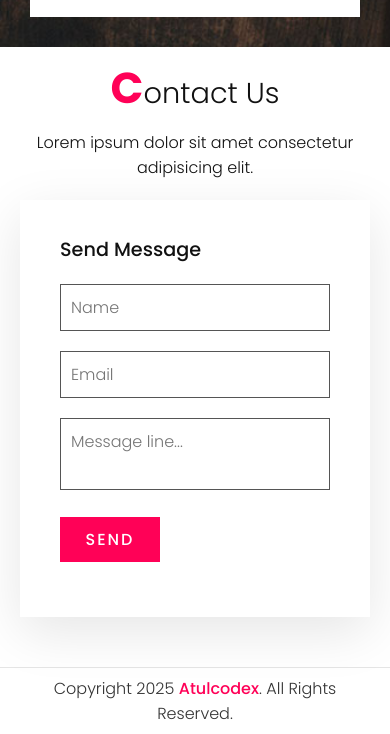
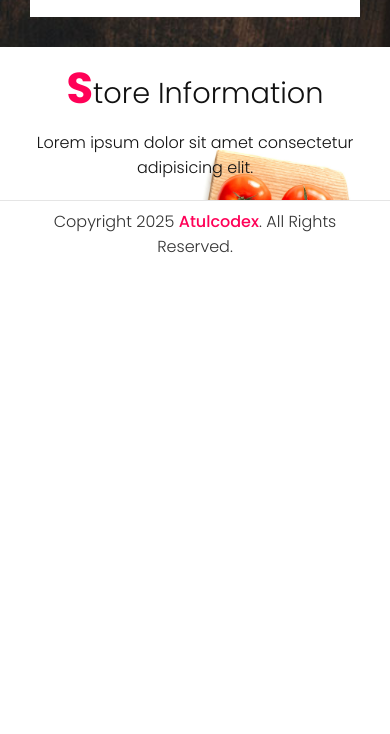
Before and after one commit to AnNamPho/AnNamPho, a plain HTML site: page index.html in a window 390 px wide. Shown: the part 7004-7738 px from the top of the page. After the commit the page ends 7271 px from the top, so only its background shows below. Drawn offline with Linux system fonts and the light colour scheme.

Commit message:
Update index.html
Removed "Contact" box. Changed to "Store Information" instead

```diff
--- a/index.html
+++ b/index.html
@@ -3,7 +3,7 @@
 <head>
 	<meta charset="UTF-8">
 	<meta name="viewport" content="width=device-width, initial-scale=1.0">
-	<title>An Nam Phở | Seattle</title>
+	<title>An Nam Phở | Seattle, WA</title>
 	<link rel="stylesheet" href="style.css">
 </head>
 <body>
@@ -16,7 +16,7 @@
 			<li><a href="#menu" onclick="toggleMenu()">Menu</a></li>
 			<li><a href="#expert" onclick="toggleMenu()">Expert</a></li>
 			<li><a href="#testimonials" onclick="toggleMenu()">Testimonials</a></li>
-			<li><a href="#contact" onclick="toggleMenu()">Contact</a></li>
+			<li><a href="#info" onclick="toggleMenu()">Store Information</a></li>
 		</ul>
 	</header>
 	<section class="banner" id="banner">
@@ -201,26 +201,16 @@
 		</div>
 	</section>
 
-	<section class="contact" id="contact">
+
+	<section class="info" id="info">
 		<div class="title">
-			<h2 class="titleText"><span>C</span>ontact Us</h2>
-			<p>Lorem ipsum dolor sit amet consectetur adipisicing elit.</p>
-		</div>
-		<div class="contactForm">
-			<h3>Send Message</h3>
-			<div class="inputBox">
-				<input type="text" placeholder="Name" required>
-			</div>
-			<div class="inputBox">
-				<input type="email" placeholder="Email" required>
-			</div>
-			<div class="inputBox">
-				<textarea placeholder="Message line..." required></textarea>
-			</div>
-			<div class="inputBox">
-				<input type="submit" value="Send">
-			</div>
-		</div>
+			<h2 class="titleText"><span>S</span>tore Information</h2>
+			<p>
+				Lorem ipsum dolor sit amet consectetur adipisicing elit.
+			</p>
+
+
+
 	</section>
 
 	<div class="copyrightText">
```
